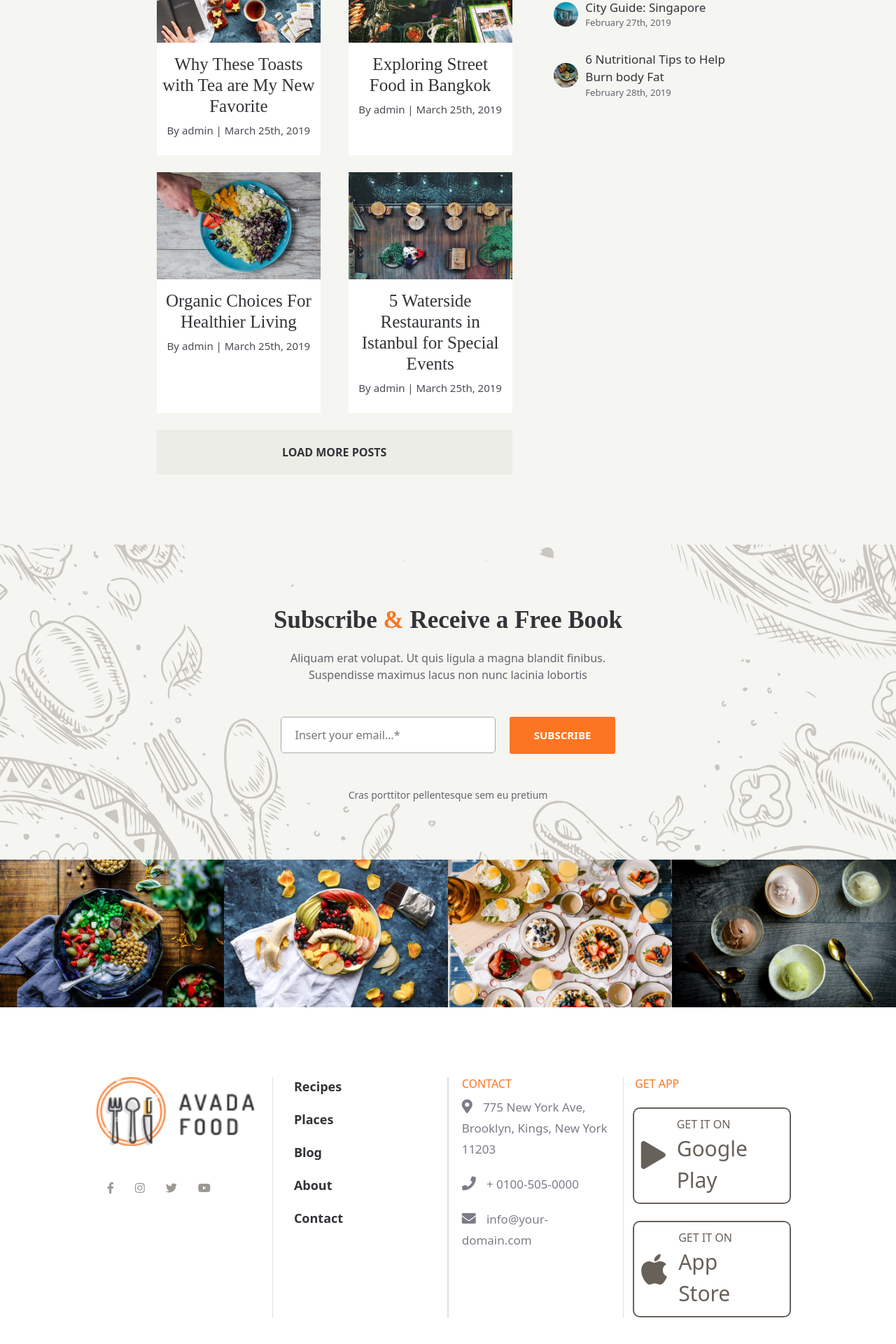
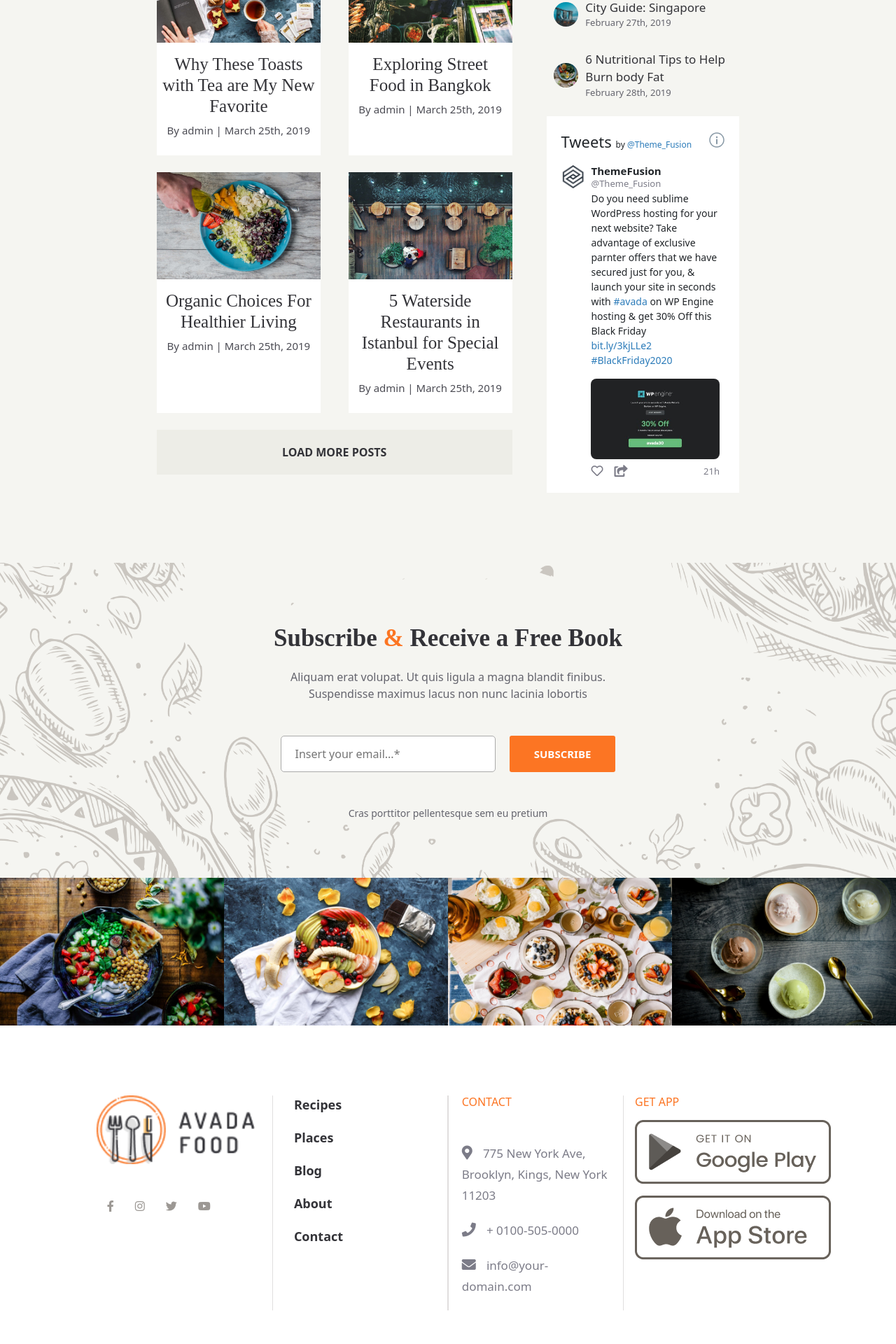
Before and after one commit to SebastianCarai/proj-html-vuejs, a Vue app: page / in a window 1280 px wide. Shown: the part 4607-6527 px from the top of the page at 70% size. Built offline with nearby package versions, Linux system fonts and the light colour scheme.

Commit message:
footer changes and tweet card

```diff
--- a/src/components/FarmToTable.vue
+++ b/src/components/FarmToTable.vue
@@ -97,6 +97,8 @@
                             <div class="tweet_date">{{tweet.date}}</div>
                         </div>
                     </div>
+
+                    <TweetCard />
                 </div>
 
             </div>
@@ -108,13 +110,15 @@
 <script>
 import Card100 from './Card100.vue'
 import FoodCard from './FoodCard.vue'
+import TweetCard from './TweetCard.vue'
 
 
 export default {
     name: 'FarmToTable',
     components:{
         Card100,
-        FoodCard
+        FoodCard,
+        TweetCard
     },
     data: function(){
         return{
--- a/src/components/Footer.vue
+++ b/src/components/Footer.vue
@@ -21,7 +21,7 @@
                 <!-- Contacts -->
                 <div class="footer_col mid_col">
                     <div class="contacts_container">
-                        <h3 class="footer_title">CONTACT</h3>
+                        <h3 class="footer_title mb-5">CONTACT</h3>
 
                         <ul>
                             <li>
@@ -42,36 +42,15 @@
                     <div>
                         <h3 class="footer_title mx-3">GET APP</h3>
 
-                        <!-- GooglePlay link -->
-                        <div class="app_link my-4 d-flex align-items-center">
-                            <div>
-                                <i class="fas fa-play"></i>
-                            </div>
-
-                            <div class="mx-3">
-                                <div>
-                                    GET IT ON
-                                </div>
-                                <div class="where">
-                                    Google Play
-                                </div>
-                            </div>
+                        <div class="m-3">
+                            <a href="#">
+                                <img src="../assets/img/download-android.png" alt="Google Play">
+                            </a>
                         </div>
-
-                        <!-- AppStore link -->
-                        <div class="app_link d-flex align-items-center">
-                            <div>
-                                <i class="fab fa-apple"></i>
-                            </div>
-
-                            <div class="mx-3">
-                                <div>
-                                    GET IT ON
-                                </div>
-                                <div class="where">
-                                    App Store
-                                </div>
-                            </div>
+                        <div class="m-3">
+                            <a href="#">
+                                <img src="../assets/img/download-app-store.png" alt="App Store">
+                            </a>
                         </div>
                     </div>
                 </div>
@@ -163,23 +142,6 @@ footer{
                 }
             }
         }
-
-        // App links
-        .app_link{
-            padding: 10px;
-            border: 2px solid #67615a;
-            border-radius: 10px;
-            color: #67615a;
-            i{
-                font-size: 40px;
-                &.fa-apple{
-                    font-size: 50px;
-                }
-            }
-            .where{
-                font-size: 30px;
-            }
-        }
     }
 }
 
--- /dev/null
+++ b/src/components/TweetCard.vue
@@ -0,0 +1,103 @@
+<template>
+    <div class="tweet_card mt-4">
+        <!-- Tweet top part -->
+        <div class="d-flex justify-content-between">
+            <div class="left_top_part">
+                <span>Tweets </span>
+                 by <a href="#" class="post_author">@Theme_Fusion</a>
+            </div>
+            <div>
+                <img src="../assets/img/image.svg" alt="">
+            </div>
+        </div>
+
+        <!-- Tweet content-->
+        <div class="d-flex mt-3 tweet_top">
+            <div>
+                <div class="user_logo">
+                    <img src="../assets/img/3a74ce3d0532b7773b174c45ca3bd05a_bigger.png" alt="">
+                </div>
+            </div>
+            <div class="tweet_content mx-2">
+                <h5>ThemeFusion</h5>
+                <div>@Theme_Fusion</div>
+                <p>Do you need sublime WordPress hosting for your next website?
+                    Take advantage of exclusive parnter offers that we have secured just for you,
+                    & launch your site in seconds with <a href="#">#avada</a> on WP Engine hosting & get 30% Off this Black Friday <br>
+                    <a href="#">bit.ly/3kjLLe2</a> <a href="#">#BlackFriday2020</a>
+                </p>
+                <img src="../assets/img/En2TRxLW4AEiWUN.jpeg" alt="" class="wp_photo">
+                <div class="d-flex justify-content-between mt-2 bottom_actions">
+                    <div>
+                        <i class="far fa-heart"></i>
+                        <i class="fas fa-share-square mx-3"></i>
+                    </div>
+                    <div>
+                        21h
+                    </div>
+                </div>
+            </div>
+        </div>
+    </div>
+</template>
+
+<script>
+export default {
+    name: 'TweetCard'
+}
+</script>
+
+<style lang="scss" scoped>
+@import '../style/general.scss';
+@import '../style/variables.scss';
+
+.tweet_card{
+    background-color: white;
+    padding: 20px;
+    .left_top_part{
+        font-size: 12px;
+        &>span{
+            font-size: 22px;
+        }
+        .post_author{
+            color: #2b7bb9;
+        }
+    }
+    .tweet_top{
+        .user_logo{
+            border-radius: 50%;
+            overflow: hidden;
+            img{
+                width: 35px;
+            }
+        }
+        .tweet_content{
+            h5{
+                font-weight: 800;
+                font-size: 15px;
+                margin-bottom: 0;
+            }
+            div{
+                font-size: 13px;
+                color: lighten($main_text_color, 30%);
+            }
+            p{
+                font-size: 14px;
+                a{
+                    color: #2b7bb9;
+                }
+            }
+            .wp_photo{
+                width: 100%;
+                border-radius: 8px;
+            }
+            .bottom_actions {
+                i{
+                font-size: 17px;
+                }
+            }
+        }
+    }
+
+}
+</style>
```
